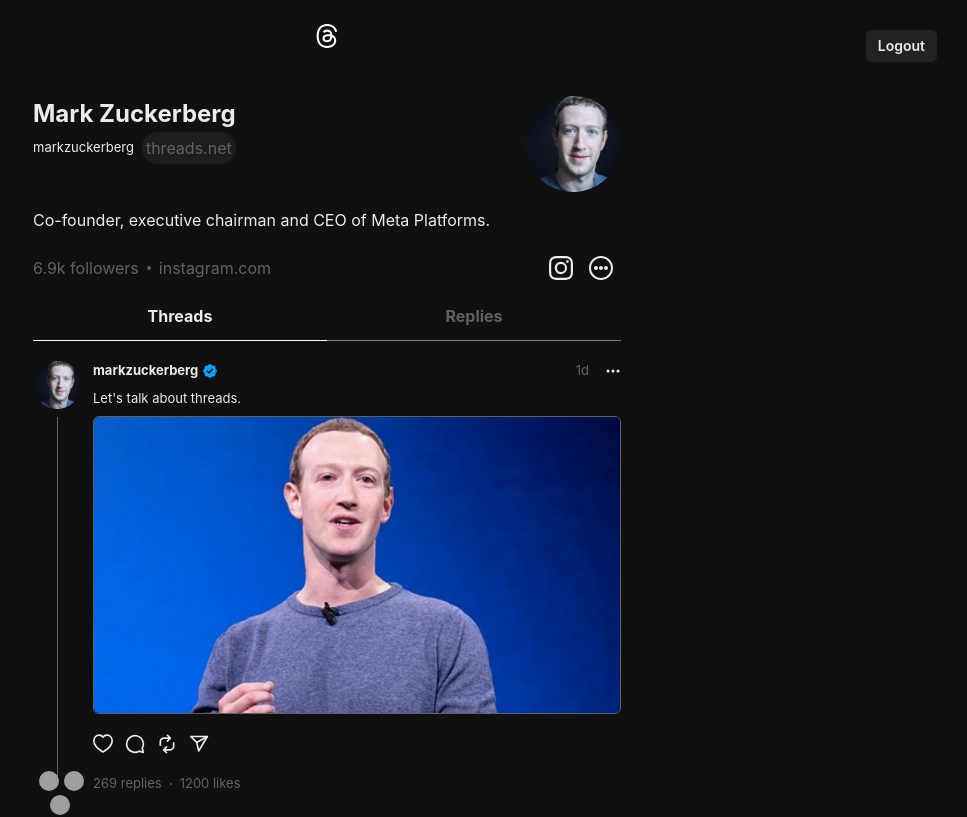
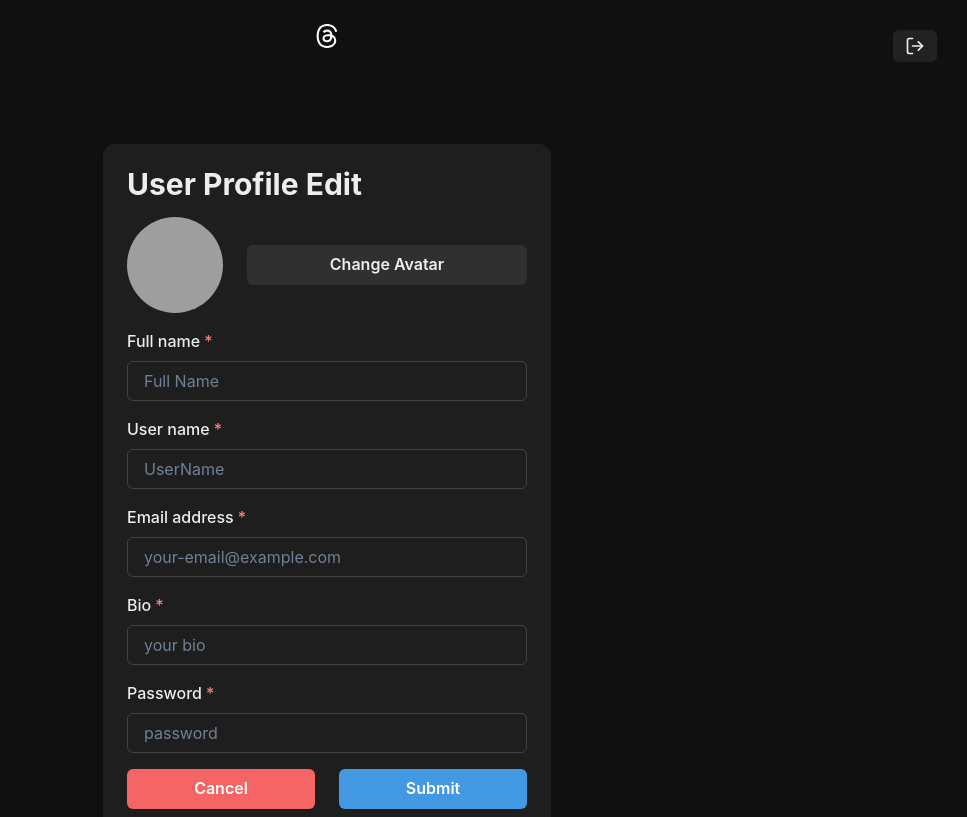
Before and after one commit to Neshad98/Threads-Clone, a React (Vite) app in the folder frontend/: page /update in a window 1280 px wide. Shown: the top 817 px of the page, without its empty margins (313-1280 px from the left). Built offline with nearby package versions, Linux system fonts and the light colour scheme; sample sign-in values are in the browser's storage; grey boxes are pictures that could not be loaded.

Commit message:
update profile

```diff
--- a/frontend/src/App.jsx
+++ b/frontend/src/App.jsx
@@ -8,6 +8,7 @@
 import { useRecoilValue } from "recoil"
 import userAtom from "./atoms/userAtom"
 import LogOutButton from "./components/LogOutButton"
+import UpdateProfilePage from "./pages/UpdateProfilePage"
 
 
 function App() {
@@ -21,6 +22,7 @@
       <Routes>
         <Route path="/" element={user ? <HomePage /> : <Navigate to={'/auth'} />} />
         <Route path="/auth" element={!user ? <AuthPage /> : <Navigate to={'/'} />} />
+        <Route path="/update" element={user ? <UpdateProfilePage /> : <Navigate to={'/auth'} />} />
         <Route path="/:username" element={<UserPage />} />
         <Route path="/:username/post/:pid" element={<PostPage />} />
       </Routes>
--- a/frontend/src/components/LogOutButton.jsx
+++ b/frontend/src/components/LogOutButton.jsx
@@ -2,6 +2,7 @@
 import { useSetRecoilState } from "recoil";
 import userAtom from "../atoms/userAtom";
 import useShowToast from "../hooks/useShowToast";
+import { FiLogOut } from "react-icons/fi";
 
 
 const LogOutButton = () => {
@@ -32,7 +33,7 @@
   return (
     <Button
       position={"fixed"} top={"30px"} right={"30px"} size={"sm"} onClick={handleLogout}
-    >Logout
+    ><FiLogOut size={20} />
     </Button>
 
   )
--- /dev/null
+++ b/frontend/src/pages/UpdateProfilePage.jsx
@@ -0,0 +1,107 @@
+import {
+  Button,
+  Flex,
+  FormControl,
+  FormLabel,
+  Heading,
+  Input,
+  Stack,
+  useColorModeValue,
+  Avatar,
+  Center,
+} from '@chakra-ui/react'
+
+
+export default function UpdateProfilePage() {
+  return (
+    <Flex
+      align={'center'}
+      justify={'center'}
+    >
+      <Stack
+        spacing={4}
+        w={'full'}
+        maxW={'md'}
+        bg={useColorModeValue('white', 'gray.dark')}
+        rounded={'xl'}
+        boxShadow={'lg'}
+        p={6}
+        my={12}>
+        <Heading lineHeight={1.1} fontSize={{ base: '2xl', sm: '3xl' }}>
+          User Profile Edit
+        </Heading>
+        <FormControl id="userName">
+          <Stack direction={['column', 'row']} spacing={6}>
+            <Center>
+              <Avatar size="xl" src="https://bit.ly/sage-adebayo" />
+
+            </Center>
+            <Center w="full">
+              <Button w="full">Change Avatar</Button>
+            </Center>
+          </Stack>
+        </FormControl>
+        <FormControl isRequired>
+          <FormLabel>Full name</FormLabel>
+          <Input
+            placeholder="Full Name"
+            _placeholder={{ color: 'gray.500' }}
+            type="text"
+          />
+        </FormControl>
+        <FormControl isRequired>
+          <FormLabel>User name</FormLabel>
+          <Input
+            placeholder="UserName"
+            _placeholder={{ color: 'gray.500' }}
+            type="text"
+          />
+        </FormControl>
+        <FormControl isRequired>
+          <FormLabel>Email address</FormLabel>
+          <Input
+            placeholder="your-email@example.com"
+            _placeholder={{ color: 'gray.500' }}
+            type="email"
+          />
+        </FormControl>
+        <FormControl isRequired>
+          <FormLabel>Bio</FormLabel>
+          <Input
+            placeholder="your bio"
+            _placeholder={{ color: 'gray.500' }}
+            type="email"
+          />
+        </FormControl>
+        <FormControl isRequired>
+          <FormLabel>Password</FormLabel>
+          <Input
+            placeholder="password"
+            _placeholder={{ color: 'gray.500' }}
+            type="password"
+          />
+        </FormControl>
+        <Stack spacing={6} direction={['column', 'row']}>
+          <Button
+            bg={'red.400'}
+            color={'white'}
+            w="full"
+            _hover={{
+              bg: 'red.500',
+            }}>
+            Cancel
+          </Button>
+          <Button
+            bg={'blue.400'}
+            color={'white'}
+            w="full"
+            _hover={{
+              bg: 'blue.500',
+            }}>
+            Submit
+          </Button>
+        </Stack>
+      </Stack>
+    </Flex>
+  )
+}
```
